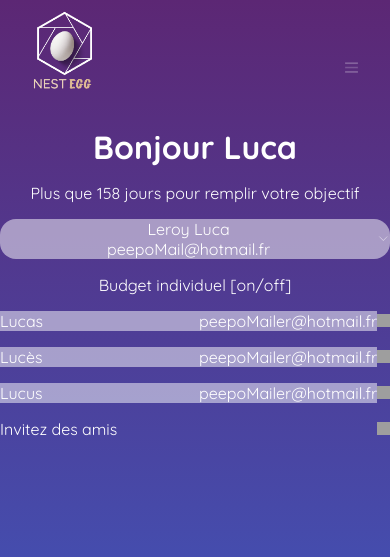
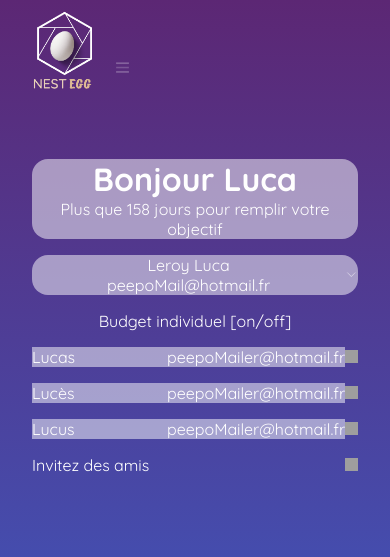
Before and after one commit to AlexandraJUREDIEU/NestEgg.App, a React (Vite) app: page /my-account/profil in a window 390 px wide. Shown: the top 557 px of the page. Built offline with nearby package versions, Linux system fonts and the light colour scheme; grey boxes are pictures that could not be loaded; a web font is replaced by a local one.

Commit message:
✨:lipstick:  Gestion headers my-account
- ne pas afficher le header quand on est sur la vue desktop
- style main (gap)
- changement du contenu des pages de header vers main

```diff
--- a/src/MyAccount.jsx
+++ b/src/MyAccount.jsx
@@ -1,8 +1,10 @@
 
 import styled from "styled-components";
 import React from 'react';
+import { useNavigate } from 'react-router-dom';
+import { Routes, Route, Navigate } from 'react-router-dom';
+import { useEffect } from 'react';
 
-import {Routes, Route} from 'react-router-dom';
 import Profil from "./pages/myAccount/Profil.jsx";
 import Compte from "./pages/myAccount/Compte.jsx";
 import Ressources from "./pages/myAccount/Ressources.jsx";
@@ -22,7 +24,12 @@ const Style = styled.div`
     width:0.8em;
     height:0.8em;
   }
-
+  main{
+    padding:2em;
+    gap:1em;
+    display:flex;
+    flex-direction:column;
+  }
   /*Vue mobile*/
   @media screen and (max-width: 1000px) {
     .sections {
@@ -60,6 +67,12 @@ const Style = styled.div`
     .section2 {
       height:70%;
     }
+
+    main {
+      position:relative;
+      left:20%;
+      width:80%;
+    }
   }
 `;
 
@@ -78,14 +91,11 @@ function MyAccount() {
     //Comportement
     //Render
 
-    /*
-          <SectionWrapper>
-          </SectionWrapper>
-    */
     return (
       <>
         <Style>
           <Routes>
+            <Route path="/" element={<Navigate to="/my-account/profil" />} />
             <Route path="/profil" element={<Profil />} />
             <Route path="/compte" element={<Compte />} />
             <Route path="/ressources" element={<Ressources />} />
--- a/src/assets/layout/HeaderProfil.jsx
+++ b/src/assets/layout/HeaderProfil.jsx
@@ -1,6 +1,6 @@
 import HeaderContainer from "../../assets/layout/Header";
 
-import React from "react";
+import React, { useState, useEffect } from "react";
 import { Link } from "react-router-dom";
 import styled from "styled-components";
 
@@ -57,6 +57,7 @@ const HeaderProfilStyle = styled.header`
       left: 0;
       top: 0;
       width: 20%;
+      height:100%;
       align-items: center;
       border-radius: 0 2em 2em 0;
     }
@@ -65,15 +66,15 @@ const HeaderProfilStyle = styled.header`
       align-items: center;
     }
     ul li:first-child img {
-      width:10em;
-      height:10em;
+      width:7em !important;
+      height:7em !important;
     }
   }
 `;
 
 const links = [
-  {to:"/my-account/profil" , text:"Placeholder my account active", imgsrc:"/icons-user-round.png"},
-  {to:"/my-account/compte" , text:"Compte bancaire", imgsrc:"/?"},
+  {to:"/my-account/profil" , text:"Profil", imgsrc:"/icons-user-round.png"},
+  {to:"/my-account/compte" , text:"Comptes bancaire", imgsrc:"/?"},
   {to:"/my-account/ressources" , text:"Revenus", imgsrc:"/icons8-euro-money-100.png"},
   {to:"/my-account/chargesfixes" , text:"Charges fixes", imgsrc:"/icons8-categorize-100.png"},
   ];
@@ -86,10 +87,27 @@ const linksHeader = [
   ];
 
 export default function HeaderProfil() {
+
+  // State for screen width
+  const [screenwidth, setscreenwidth] = useState(window.innerWidth);
+  // Update screen width on resize
+  useEffect(() => {
+    const handleResize = () => {
+      setscreenwidth(window.innerWidth);
+    };
+    window.addEventListener("resize", handleResize);
+    return () => {
+      window.removeEventListener("resize", handleResize);
+    };
+  }, []);
+
+
+
+
   return (
     <>
-    <HeaderContainer links={linksHeader}/>
       <HeaderProfilStyle>
+      {screenwidth < 1000 && <HeaderContainer links={linksHeader}/>}
       <ul>
         <li>
           <Link to="/">
--- a/src/pages/myAccount/ChargesFixes.jsx
+++ b/src/pages/myAccount/ChargesFixes.jsx
@@ -3,6 +3,10 @@ import HeaderProfil from "../../assets/layout/HeaderProfil";
 import PhraseAmicale from "./PhraseAmicale";
 import Wrapper from "../../assets/components/Wrapper";
 import SectionInWrapper from "../../assets/components/SectionInWrapper";
+
+import styled from "styled-components";
+
+const ChargesFixesStyle = styled.main``;
 
 function ChargesFixes() {
     //State
@@ -11,6 +15,8 @@ function ChargesFixes() {
     return (
       <>
       <HeaderProfil/>
+
+      <ChargesFixesStyle>
       <PhraseAmicale/>
         <Wrapper
           initial={
@@ -44,11 +50,7 @@ function ChargesFixes() {
         </>
         }
       />
-
-
-
-
-
+      </ChargesFixesStyle>
       </>
     )
   }
--- a/src/pages/myAccount/Compte.jsx
+++ b/src/pages/myAccount/Compte.jsx
@@ -6,7 +6,7 @@ import Wrapper from "../../assets/components/Wrapper"
 import styled from "styled-components";
 import LineWithPlus from "../../assets/components/LineWith+";
 
-const CompteStyle = styled.header`
+const CompteStyle = styled.main`
 
 .conteneurContenuCompte {
   display:flex;
--- a/src/pages/myAccount/PhraseAmicale.jsx
+++ b/src/pages/myAccount/PhraseAmicale.jsx
@@ -3,6 +3,8 @@
 import styled from "styled-components";
 
 const Style = styled.header`
+  background-color: rgba(255, 255, 255, 0.5);
+  border-radius:1em;
 `;
 
 
@@ -12,8 +14,10 @@ function PhraseAmicale() {
     //Render
     return (
       <>
+      <Style>
         <h1>Bonjour Luca</h1>
         <p>Plus que 158 jours pour remplir votre objectif</p>
+        </Style>
       </>
     );
   }
--- a/src/pages/myAccount/Profil.jsx
+++ b/src/pages/myAccount/Profil.jsx
@@ -7,10 +7,9 @@ import LineWithPlus from "../../assets/components/LineWith+";
 
 import styled from "styled-components";
 
-const ProfilStyle = styled.header`
+const ProfilStyle = styled.main`
   display:flex;
   flex-direction:column;
-  gap:1em;
 
   .InviteAndPlus {
     display:flex;
@@ -34,7 +33,7 @@ function Profil() {
     //Render
     return (
       <>
-      <HeaderProfil/>
+        <HeaderProfil/>
         <ProfilStyle>
           <PhraseAmicale/>
           <Wrapper
--- a/src/pages/myAccount/Ressources.jsx
+++ b/src/pages/myAccount/Ressources.jsx
@@ -7,7 +7,7 @@ import PhraseAmicale from "./PhraseAmicale";
 import styled from 'styled-components';
 
 
-const RessourcesStyle = styled.div`
+const RessourcesStyle = styled.main`
   .initialRessources{
   display:flex;
   align-items:center;
```
Lines whose indentation alone changed are shown as unchanged.
